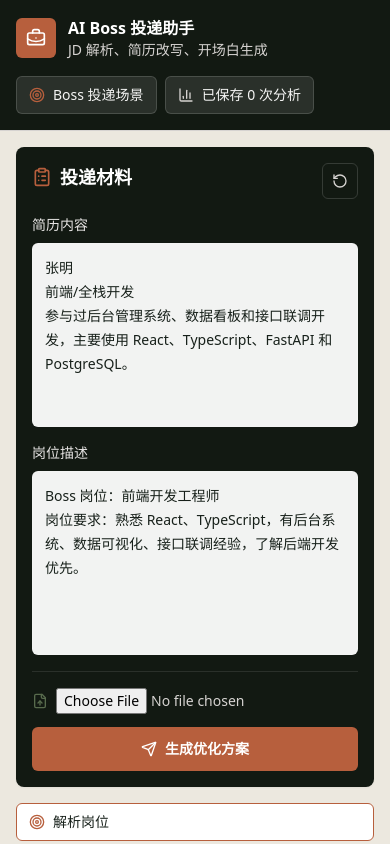
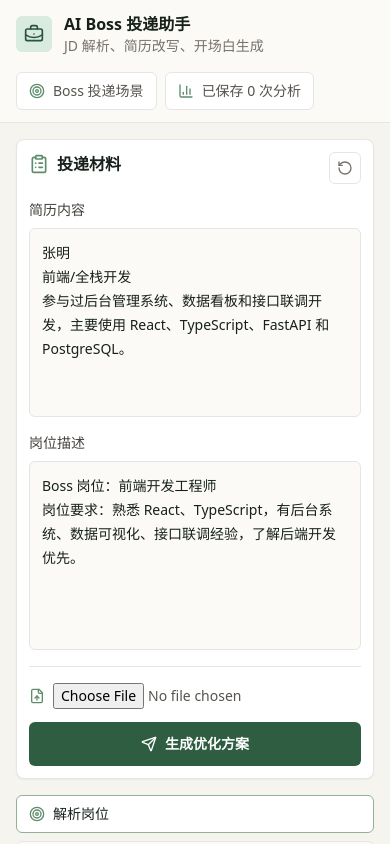
Before and after one commit to islowlyuuu/ai-resume-job-matcher, a Next.js app in the folder frontend/: page / in a window 390 px wide. Shown: the top 844 px of the page. Built offline with nearby package versions, Linux system fonts and the light colour scheme; no server answers.

Commit message:
Soften and simplify workspace layout

```diff
--- a/frontend/app/page.tsx
+++ b/frontend/app/page.tsx
@@ -39,34 +39,34 @@ export default function Home() {
   }
 
   return (
-    <main className="min-h-screen bg-[#ece8df] text-ink">
-      <header className="border-b border-stone-300 bg-[#121912] text-white">
-        <div className="mx-auto flex w-full max-w-[1500px] flex-col gap-4 px-4 py-4 md:flex-row md:items-center md:justify-between md:px-6">
+    <main className="min-h-screen bg-[#f6f4ef] text-ink">
+      <header className="border-b border-stone-200 bg-[#fbfaf7]">
+        <div className="mx-auto flex w-full max-w-[1440px] flex-col gap-4 px-4 py-3 md:flex-row md:items-center md:justify-between md:px-5">
           <div className="flex items-center gap-3">
-            <div className="grid h-10 w-10 place-items-center rounded-md bg-clay text-white">
+            <div className="grid h-9 w-9 place-items-center rounded-md bg-[#d9eadf] text-[#28543a]">
               <BriefcaseBusiness className="h-5 w-5" />
             </div>
             <div>
-              <p className="text-base font-semibold">AI Boss 投递助手</p>
-              <p className="text-sm text-stone-300">
+              <p className="text-base font-semibold text-ink">AI Boss 投递助手</p>
+              <p className="text-sm text-stone-500">
                 JD 解析、简历改写、开场白生成
               </p>
             </div>
           </div>
           <div className="flex flex-wrap items-center gap-2 text-sm">
-            <span className="inline-flex items-center gap-2 rounded-md border border-white/15 bg-white/10 px-3 py-2 text-stone-100">
-              <Target className="h-4 w-4 text-clay" />
+            <span className="inline-flex items-center gap-2 rounded-md border border-stone-200 bg-white px-3 py-2 text-stone-600">
+              <Target className="h-4 w-4 text-[#5f8c6c]" />
               Boss 投递场景
             </span>
-            <span className="inline-flex items-center gap-2 rounded-md border border-white/15 bg-white/10 px-3 py-2 text-stone-100">
-              <BarChart3 className="h-4 w-4 text-stone-300" />
+            <span className="inline-flex items-center gap-2 rounded-md border border-stone-200 bg-white px-3 py-2 text-stone-600">
+              <BarChart3 className="h-4 w-4 text-[#5f8c6c]" />
               已保存 {history.length} 次分析
             </span>
           </div>
         </div>
       </header>
 
-      <div className="mx-auto grid w-full max-w-[1500px] gap-4 px-4 py-4 md:px-6 xl:h-[calc(100vh-73px)] xl:grid-cols-[420px_minmax(0,1fr)_300px] xl:overflow-hidden">
+      <div className="mx-auto grid w-full max-w-[1440px] gap-4 px-4 py-4 md:px-5 xl:h-[calc(100vh-65px)] xl:grid-cols-[340px_minmax(0,1fr)_280px] xl:overflow-hidden">
         <div className="min-h-0">
           <AnalyzerForm onAnalysis={handleAnalysis} />
         </div>
@@ -92,7 +92,7 @@ export default function Home() {
           {activeAnalysis ? (
             <AnalysisResult analysis={activeAnalysis} />
           ) : (
-            <div className="grid h-[calc(100%-4rem)] min-h-[420px] place-items-center rounded-lg border border-dashed border-stone-300 bg-[#f8f6f1] p-8 text-center">
+            <div className="grid h-[calc(100%-4rem)] min-h-[420px] place-items-center rounded-lg border border-dashed border-stone-300 bg-white p-8 text-center">
               <div>
                 <Target className="mx-auto h-10 w-10 text-clay" />
                 <h1 className="mt-4 text-2xl font-semibold text-ink">
@@ -106,7 +106,7 @@ export default function Home() {
           )}
         </section>
 
-        <aside className="min-h-0 border-l border-stone-300 bg-transparent pl-4 xl:h-full xl:overflow-auto">
+        <aside className="min-h-0 rounded-lg border border-stone-200 bg-white/70 p-3 xl:h-full xl:overflow-auto">
           <div className="flex items-center justify-between gap-3">
             <div className="flex items-center gap-2">
               <History className="h-5 w-5 text-clay" />
@@ -126,7 +126,7 @@ export default function Home() {
           </div>
           <div className="mt-4 space-y-2">
             {history.length === 0 ? (
-              <div className="rounded-md border border-stone-300 bg-[#f8f6f1] p-4 text-sm leading-6 text-stone-600">
+              <div className="rounded-md bg-[#f3f1eb] p-4 text-sm leading-6 text-stone-600">
                 新的分析记录会显示在这里，方便对比不同岗位。
               </div>
             ) : (
@@ -135,7 +135,7 @@ export default function Home() {
                   key={item.id}
                   type="button"
                   onClick={() => setActiveAnalysis(item)}
-                  className="block w-full rounded-md border border-stone-300 bg-[#f8f6f1] p-3 text-left transition hover:border-clay"
+                  className="block w-full rounded-md border border-stone-200 bg-[#fbfaf7] p-3 text-left transition hover:border-[#8fb199]"
                 >
                   <span className="block text-sm font-semibold text-ink">
                     {item.job_title}
@@ -167,11 +167,11 @@ function WorkflowStep({
     <div
       className={`flex items-center gap-2 rounded-md border px-3 py-2 text-sm ${
         active
-          ? "border-clay bg-white text-ink"
-          : "border-stone-300 bg-[#f8f6f1] text-stone-500"
+          ? "border-[#8fb199] bg-white text-ink"
+          : "border-stone-200 bg-[#fbfaf7] text-stone-500"
       }`}
     >
-      <span className={active ? "text-clay" : "text-stone-400"}>{icon}</span>
+      <span className={active ? "text-[#5f8c6c]" : "text-stone-400"}>{icon}</span>
       {label}
     </div>
   );
--- a/frontend/components/analyzer-form.tsx
+++ b/frontend/components/analyzer-form.tsx
@@ -41,12 +41,12 @@ export function AnalyzerForm({ onAnalysis }: AnalyzerFormProps) {
   return (
     <form
       onSubmit={handleSubmit}
-      className="flex h-full min-h-[640px] flex-col rounded-lg bg-[#121912] p-4 text-white shadow-sm xl:min-h-0"
+      className="flex h-full min-h-[640px] flex-col rounded-lg border border-stone-200 bg-white p-3 shadow-sm xl:min-h-0"
     >
       <div className="flex items-start justify-between gap-3">
         <div className="flex items-center gap-2">
-          <ClipboardList className="h-5 w-5 text-clay" />
-          <h2 className="text-lg font-semibold">投递材料</h2>
+          <ClipboardList className="h-5 w-5 text-[#5f8c6c]" />
+          <h2 className="text-base font-semibold text-ink">投递材料</h2>
         </div>
         <button
           type="button"
@@ -55,7 +55,7 @@ export function AnalyzerForm({ onAnalysis }: AnalyzerFormProps) {
             setJobDescription(SAMPLE_JOB);
             setResumeFile(null);
           }}
-          className="inline-flex h-9 w-9 items-center justify-center rounded-md border border-white/15 text-stone-300 hover:border-clay hover:text-white"
+          className="inline-flex h-8 w-8 items-center justify-center rounded-md border border-stone-200 text-stone-500 hover:border-[#8fb199] hover:text-[#5f8c6c]"
           aria-label="恢复示例"
           title="恢复示例"
         >
@@ -65,30 +65,30 @@ export function AnalyzerForm({ onAnalysis }: AnalyzerFormProps) {
 
       <div className="mt-4 grid min-h-0 flex-1 grid-rows-2 gap-4">
         <label className="flex min-h-0 flex-col">
-          <span className="text-sm font-medium text-stone-200">简历内容</span>
+          <span className="text-sm font-medium text-stone-700">简历内容</span>
           <textarea
             value={resumeText}
             onChange={(event) => setResumeText(event.target.value)}
-            className="mt-2 min-h-44 flex-1 resize-none overflow-auto rounded-md border border-white/10 bg-white/95 p-3 text-sm leading-6 text-ink outline-none ring-clay/30 focus:ring-4"
+            className="mt-2 min-h-44 flex-1 resize-none overflow-auto rounded-md border border-stone-200 bg-[#fbfaf7] p-3 text-sm leading-6 text-ink outline-none ring-[#8fb199]/30 focus:ring-4"
           />
         </label>
 
         <label className="flex min-h-0 flex-col">
-          <span className="text-sm font-medium text-stone-200">
+          <span className="text-sm font-medium text-stone-700">
             岗位描述
           </span>
           <textarea
             value={jobDescription}
             onChange={(event) => setJobDescription(event.target.value)}
             required
-            className="mt-2 min-h-44 flex-1 resize-none overflow-auto rounded-md border border-white/10 bg-white/95 p-3 text-sm leading-6 text-ink outline-none ring-clay/30 focus:ring-4"
+            className="mt-2 min-h-44 flex-1 resize-none overflow-auto rounded-md border border-stone-200 bg-[#fbfaf7] p-3 text-sm leading-6 text-ink outline-none ring-[#8fb199]/30 focus:ring-4"
           />
         </label>
       </div>
 
-      <div className="mt-4 shrink-0 space-y-3 border-t border-white/10 pt-4">
-        <label className="inline-flex cursor-pointer items-center gap-2 text-sm text-stone-300">
-          <FileUp className="h-4 w-4 text-moss" />
+      <div className="mt-4 shrink-0 space-y-3 border-t border-stone-200 pt-4">
+        <label className="inline-flex cursor-pointer items-center gap-2 text-sm text-stone-600">
+          <FileUp className="h-4 w-4 text-[#5f8c6c]" />
           <input
             type="file"
             accept=".pdf,.docx,.txt"
@@ -100,7 +100,7 @@ export function AnalyzerForm({ onAnalysis }: AnalyzerFormProps) {
         <button
           type="submit"
           disabled={isLoading}
-          className="inline-flex min-h-11 w-full items-center justify-center gap-2 rounded-md bg-clay px-5 py-2 text-sm font-semibold text-white transition hover:bg-[#9f4e32] disabled:cursor-not-allowed disabled:opacity-70"
+          className="inline-flex min-h-11 w-full items-center justify-center gap-2 rounded-md bg-[#2f5d41] px-5 py-2 text-sm font-semibold text-white transition hover:bg-[#264a35] disabled:cursor-not-allowed disabled:opacity-70"
         >
           {isLoading ? (
             <Loader2 className="h-4 w-4 animate-spin" />
```
Also changed, not shown: frontend/components/analysis-result.tsx (+17 -17 lines).
